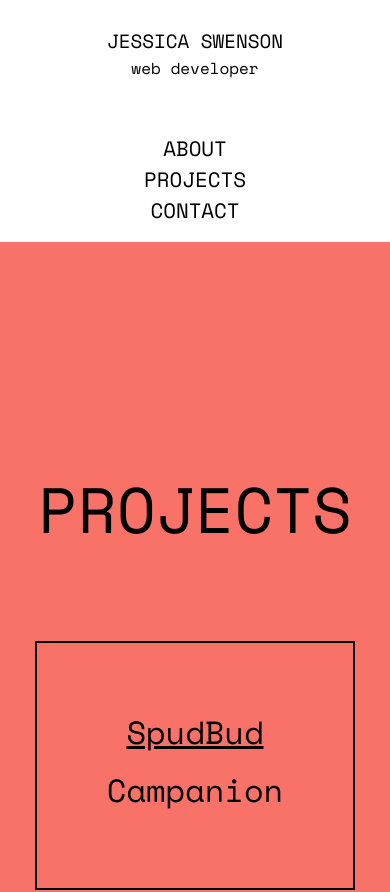
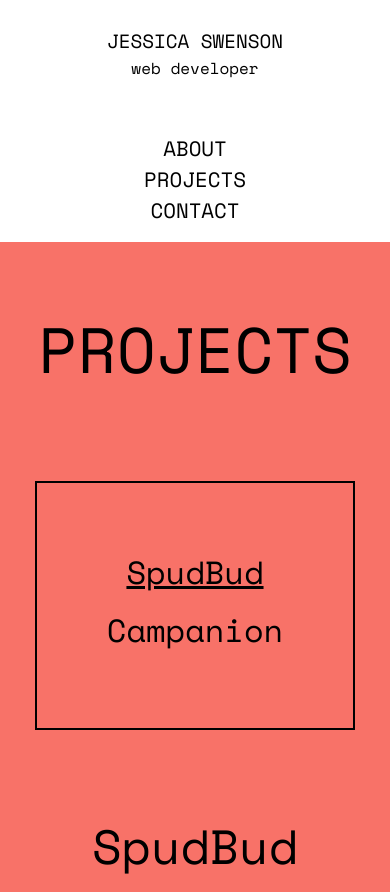
Before and after one commit to Jswens24/Portfolio.0, a React (Create React App) app: page /projects in a window 390 px wide. Shown: the top 892 px of the page. Built offline with nearby package versions, Linux system fonts and the light colour scheme.

Commit message:
updated padding in mobile view

```diff
--- a/src/Components/AboutPage.css
+++ b/src/Components/AboutPage.css
@@ -82,7 +82,7 @@
 
 @media screen and (max-width: 1050px) {
     .start-about-page {
-        padding-top: 25rem;
+        padding-top: 15rem;
         background-color: #F8D372;
         animation-name: fade-in;
         animation-duration: 1s;
--- a/src/Components/ContactPage.css
+++ b/src/Components/ContactPage.css
@@ -134,7 +134,7 @@
 
 @media screen and (max-width: 1050px) {
     .start-contact-page {
-        padding-top: 25rem;
+        padding-top: 15rem;
         background-color: #46BBCB;
         animation-name: fade-in;
         animation-duration: 1s;
--- a/src/Components/ProjectPage.css
+++ b/src/Components/ProjectPage.css
@@ -126,7 +126,7 @@
 
 @media screen and (max-width: 1050px) {
     .start-project-page {
-        padding-top: 25rem;
+        padding-top: 15rem;
         background-color: #F87268;
         animation-name: fade-in;
         animation-duration: 1s;
```
